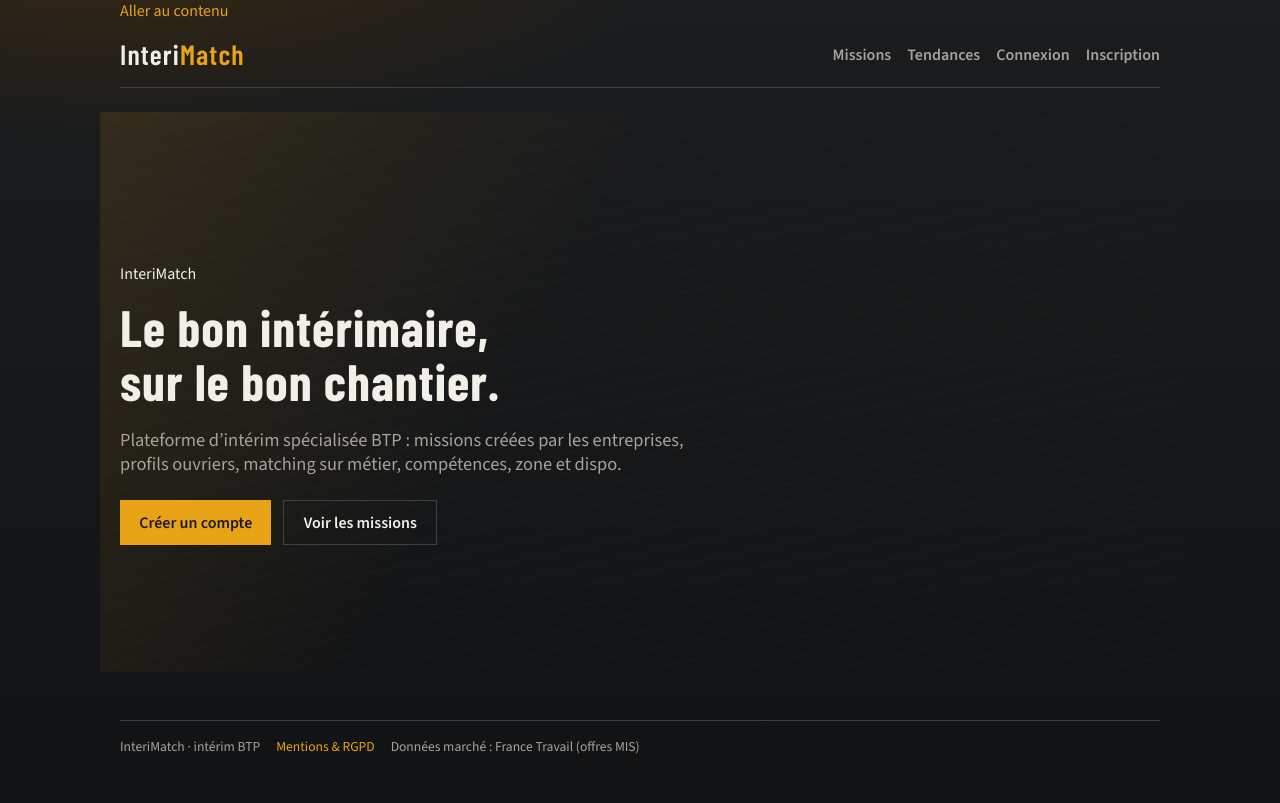
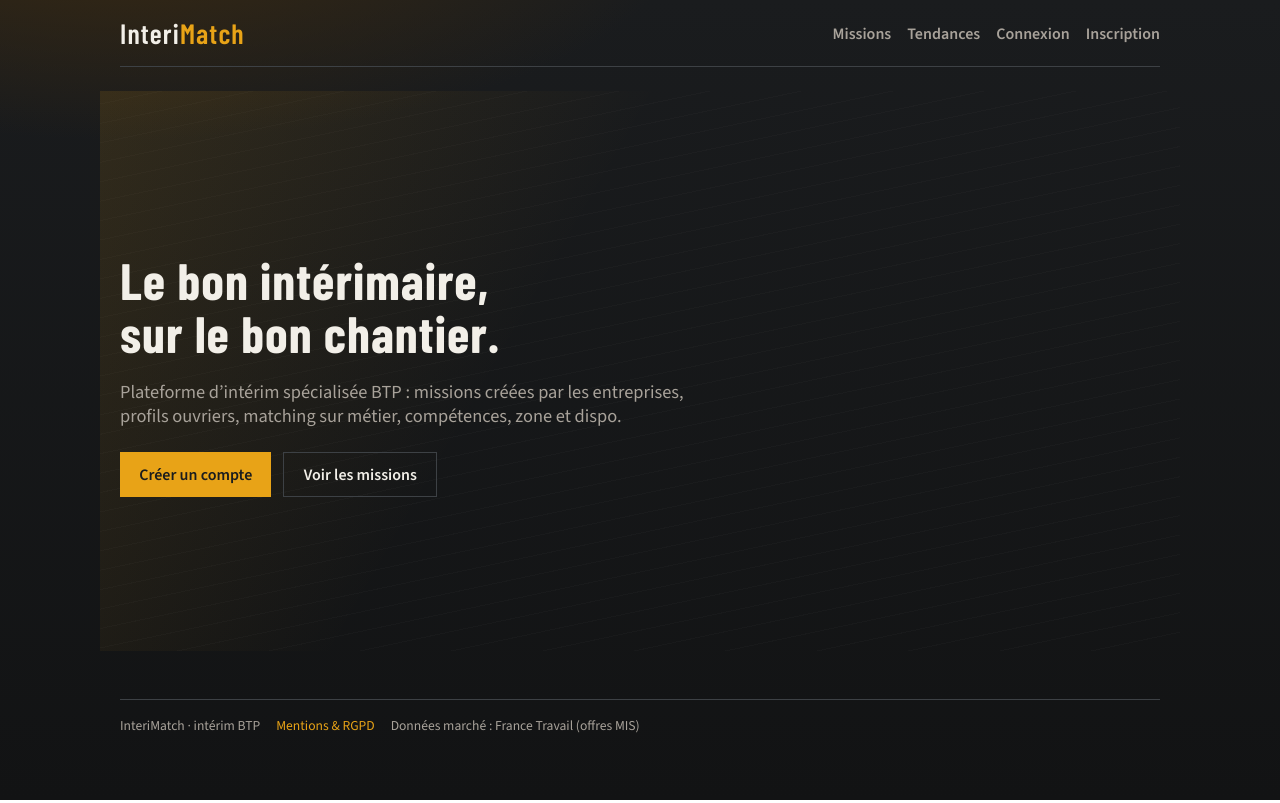
Before and after one commit to RRK28/InteriMatch, a React (Vite) app in the folder frontend/: page / in a window 1280 px wide. Built offline with nearby package versions, Linux system fonts and the light colour scheme; no server answers.

Commit message:
fix skip-link a11y cache sauf focus clavier
Co-authored-by: Cursor <cursoragent@cursor.com>

```diff
--- a/frontend/src/styles/main.css
+++ b/frontend/src/styles/main.css
@@ -237,6 +237,17 @@ input:focus, select:focus, textarea:focus {
   flex-wrap: wrap;
 }
 
+.sr-only {
+  position: absolute;
+  width: 1px;
+  height: 1px;
+  padding: 0;
+  margin: -1px;
+  overflow: hidden;
+  clip: rect(0, 0, 0, 0);
+  border: 0;
+}
+
 .sr-only:focus {
   position: static;
   width: auto;
```
